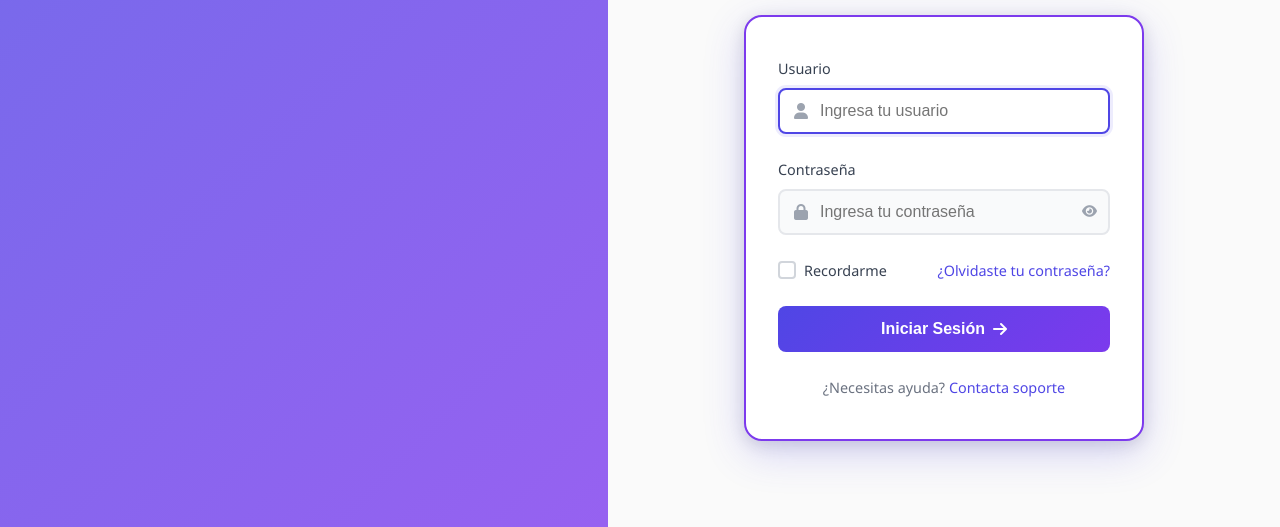
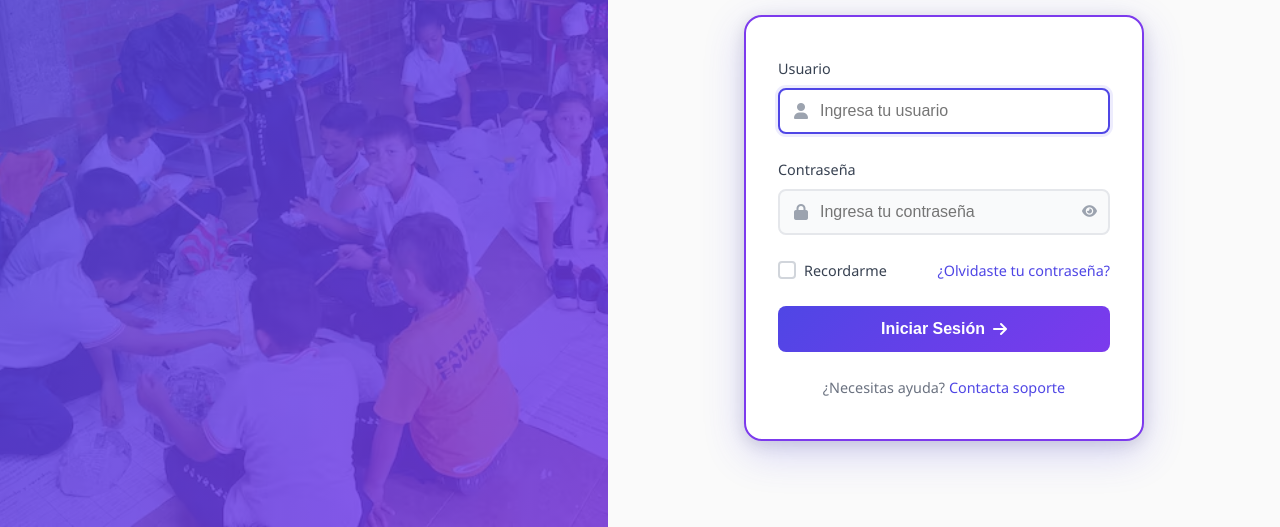
Before and after one commit to JuanpaAA304/login-app, a plain HTML site: page index.html in a window 1280 px wide. Shown: the part 273-800 px from the top of the page. Drawn offline with Linux system fonts and the light colour scheme.

Commit message:
feat(HU0002): se agregó imagen educativa en sección izquierda del login

```diff
--- a/index.html
+++ b/index.html
@@ -11,8 +11,11 @@
     <div class="container">
         <!-- Sección izquierda - 50% para futuras integraciones -->
         <div class="left-section">
-            <div class="background-placeholder">
-                <!-- Espacio vacío para futuras integraciones -->
+            <div class="background-image">
+                <div class="overlay"></div>
+                <div class="background-content">
+                    <!-- Contenido opcional para superponer sobre la imagen -->
+                </div>
             </div>
         </div>
 
--- a/source/style.css
+++ b/source/style.css
@@ -21,18 +21,44 @@ body {
   box-shadow: 0 0 30px rgba(0, 0, 0, 0.1);
 }
 
-/* Sección izquierda - 50% - Vacía para futuras integraciones */
+/* Sección izquierda - 50% - Con imagen de fondo */
 .left-section {
   flex: 1;
   position: relative;
   overflow: hidden;
 }
 
-.background-placeholder {
+.background-image {
   width: 100%;
   height: 100%;
+  background-image: url("./img/QNNVHGLQXZAU7KAP2BZRCV4LLQ.avif");
+  background-size: cover;
+  background-position: center;
+  background-repeat: no-repeat;
+  position: relative;
+}
+
+.overlay {
+  position: absolute;
+  top: 0;
+  left: 0;
+  right: 0;
+  bottom: 0;
   background: linear-gradient(135deg, rgba(79, 70, 229, 0.8) 0%, rgba(124, 58, 237, 0.8) 100%);
-  position: relative;
+  z-index: 1;
+}
+
+.background-content {
+  position: absolute;
+  top: 0;
+  left: 0;
+  right: 0;
+  bottom: 0;
+  z-index: 2;
+  display: flex;
+  align-items: center;
+  justify-content: center;
+  color: white;
 }
 
 /* Sección derecha - 50% */
@@ -124,11 +150,6 @@ body {
   background: #f9fafb;
 }
 
-/* Específicamente para el input de contraseña, reservar espacio para el botón */
-.input-container:has(.toggle-password) input {
-  padding-right: 3rem;
-}
-
 .input-container input:focus {
   outline: none;
   border-color: #4f46e5;
@@ -153,10 +174,6 @@ body {
   justify-content: center;
   transition: color 0.3s ease;
   z-index: 2;
-}
-
-.toggle-password:hover {
-  color: #4f46e5;
 }
 
 .form-options {
@@ -314,6 +331,12 @@ body {
     order: 1;
   }
 
+  .background-image {
+    background-position: center center;
+    height: 100%;
+    width: 100%;
+  }
+
   .right-section {
     flex: 1;
     height: 60vh;
```
Also changed, not shown: source/img/QNNVHGLQXZAU7KAP2BZRCV4LLQ.avif (added).
